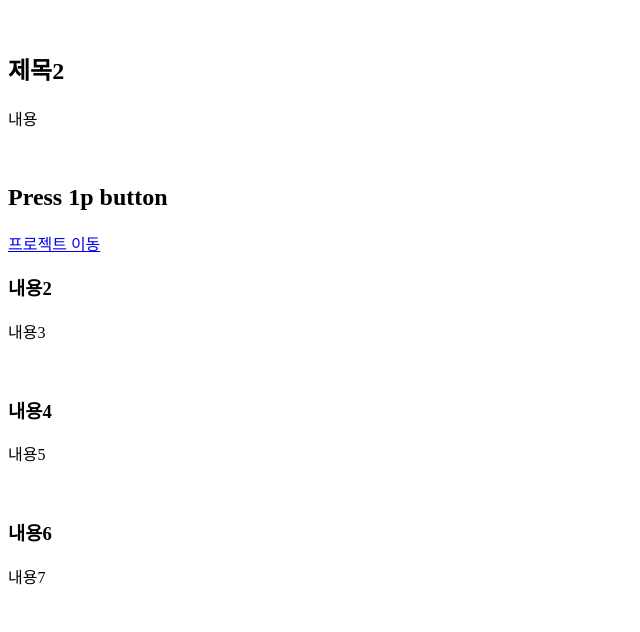
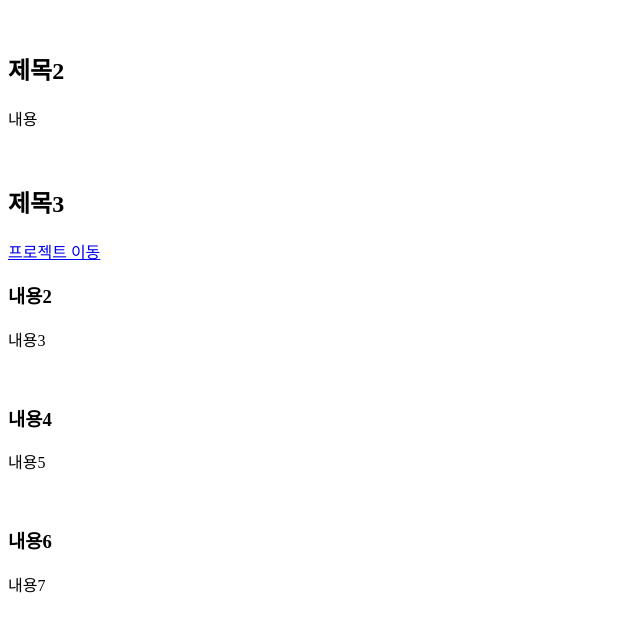
Before and after one commit to rename5516/kk1, a plain HTML site: page index.html in a window 1280 px wide. Shown: the part 116-748 px from the top of the page, without its empty margins (0-640 px from the left). Drawn offline with Linux system fonts and the light colour scheme.

Commit message:
Update index.html

```diff
--- a/index.html
+++ b/index.html
@@ -10,7 +10,7 @@
 <h2> 제목2 </h2>
 <p> 내용 </p>
 <br>
-<h2> Press 1p button </h2>
+<h2> 제목3 </h2>
 <a href = "www:google.com"> 프로젝트 이동 </a>
 <br>
 <h3> 내용2 </h3>
```
